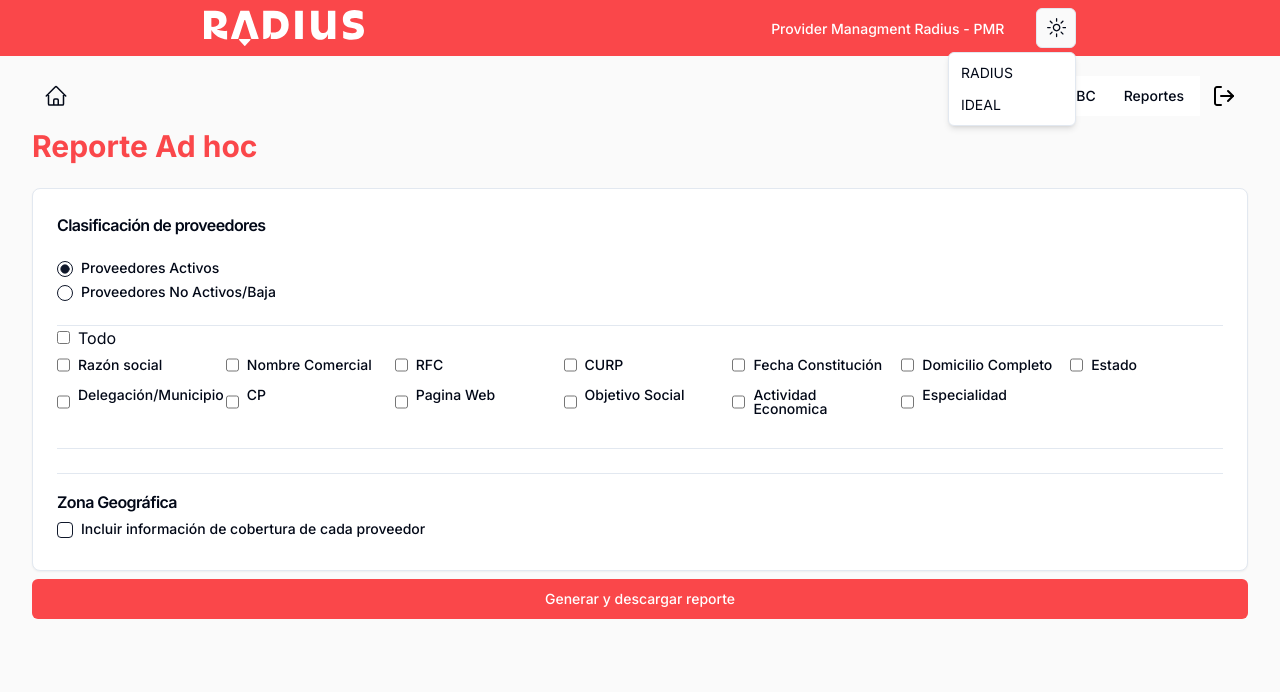
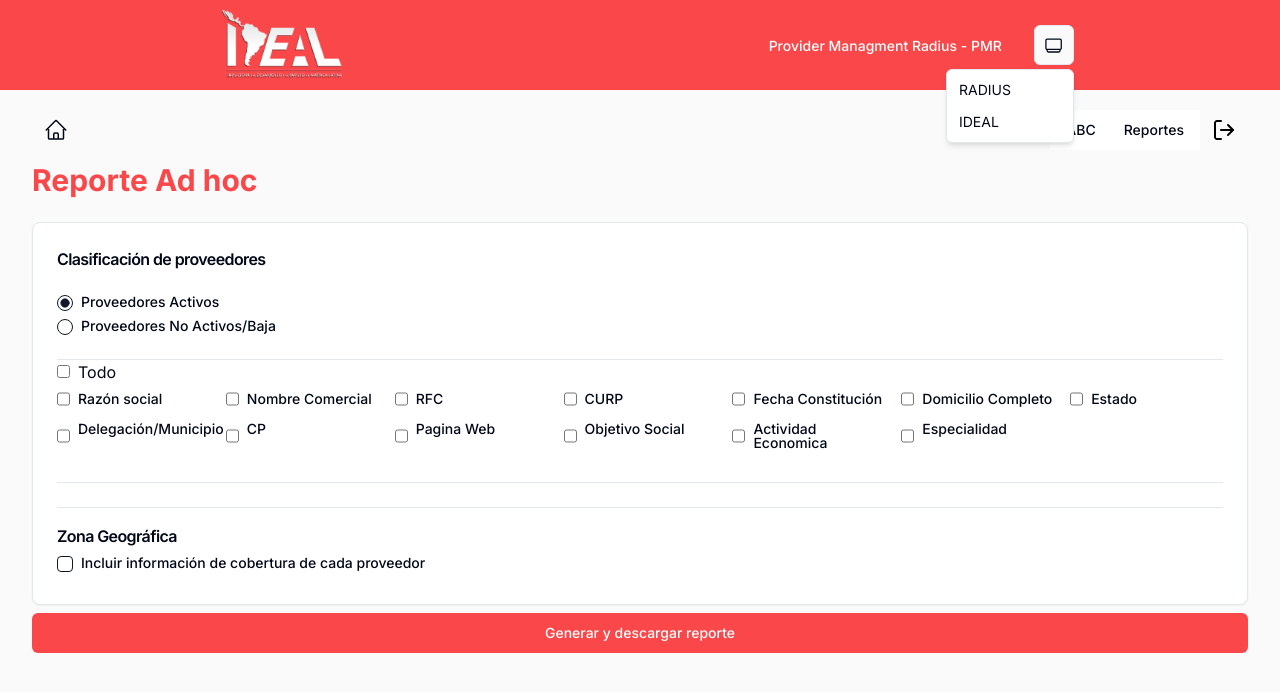
Before and after one commit to jblancoh/frontend-proveedores, a Next.js app: page /reports/ad-hoc in a window 1280 px wide. Both pictures are taken after a click on the button "Toggle theme". Shown: the top 692 px of the page. Built offline with nearby package versions, Linux system fonts and the light colour scheme.

Commit message:
Update theme colors and icons

```diff
--- a/src/app/globals.css
+++ b/src/app/globals.css
@@ -35,38 +35,39 @@
     --radius: 0.5rem;
     --radius-background: 359, 95%, 63%, 1;
     --radius-foreground: 2, 56%, 48%, 1;
-    /* --radius-background: 207.79, 98.55%, 27.06%, 1; */
   }
 
   .dark {
-    --background: 222.2 84% 4.9%;
-    --foreground: 210 40% 98%;
+    --background: 0 0% 98%;
+    --foreground: 222.2 84% 4.9%;
 
-    --card: 222.2 84% 4.9%;
-    --card-foreground: 210 40% 98%;
+    --card: 0 0% 100%;
+    --card-foreground: 222.2 84% 4.9%;
 
-    --popover: 222.2 84% 4.9%;
-    --popover-foreground: 210 40% 98%;
+    --popover: 0 0% 100%;
+    --popover-foreground: 222.2 84% 4.9%;
 
-    --primary: 210 40% 98%;
-    --primary-foreground: 222.2 47.4% 11.2%;
+    --primary: 222.2 47.4% 11.2%;
+    --primary-foreground: 210 40% 98%;
 
-    --secondary: 217.2 32.6% 17.5%;
-    --secondary-foreground: 210 40% 98%;
+    --secondary: 210 40% 96.1%;
+    --secondary-foreground: 222.2 47.4% 11.2%;
 
-    --muted: 217.2 32.6% 17.5%;
-    --muted-foreground: 215 20.2% 65.1%;
+    --muted: 210 40% 96.1%;
+    --muted-foreground: 263.4 9% 27%;
 
-    --accent: 217.2 32.6% 17.5%;
-    --accent-foreground: 210 40% 98%;
+    --accent: 215, 19%, 35%, 1;
+    --accent-foreground: 222.2 47.4% 11.2%;
 
-    --destructive: 0 62.8% 30.6%;
+    --destructive: 0 84.2% 60.2%;
     --destructive-foreground: 210 40% 98%;
 
-    --border: 217.2 32.6% 17.5%;
-    --input: 217.2 32.6% 17.5%;
-    --ring: 212.7 26.8% 83.9%;
-    --radius-background: 359, 95%, 63%, 1;
+    --border: 214.3 31.8% 91.4%;
+    --input: 214.3 31.8% 91.4%;
+    --ring: 222.2 84% 4.9%;
+
+    --radius: 0.5rem;
+    --radius-background: 207.79, 98.55%, 27.06%, 1;
     --radius-foreground: 2, 56%, 48%, 1;
   }
 }
--- a/src/components/DarkMode.tsx
+++ b/src/components/DarkMode.tsx
@@ -1,7 +1,7 @@
 "use client"
 
 import * as React from "react"
-import { MoonIcon, SunIcon } from "@radix-ui/react-icons"
+import { CardStackIcon, RocketIcon } from "@radix-ui/react-icons"
 import { useTheme } from "next-themes"
 import { Button } from "@/components/ui/button"
 import {
@@ -17,9 +17,9 @@ export function DarkMode() {
   return (
     <DropdownMenu>
       <DropdownMenuTrigger asChild>
-        <Button variant="outline" size="icon">
-          <SunIcon className="h-[1.2rem] w-[1.2rem] rotate-0 scale-100 transition-all dark:-rotate-90 dark:scale-0" />
-          <MoonIcon className="absolute h-[1.2rem] w-[1.2rem] rotate-90 scale-0 transition-all dark:rotate-0 dark:scale-100" />
+        <Button variant="outline" size="icon" className="hover:bg-radius  hover:text-white">
+          <CardStackIcon className="h-[1.2rem] w-[1.2rem] rotate-0 scale-100 transition-all dark:-rotate-90 dark:scale-0" />
+          <RocketIcon className="absolute h-[1.2rem] w-[1.2rem] rotate-90 scale-0 transition-all dark:rotate-0 dark:scale-100" />
           <span className="sr-only">Toggle theme</span>
         </Button>
       </DropdownMenuTrigger>
--- a/src/components/NavBar.tsx
+++ b/src/components/NavBar.tsx
@@ -9,9 +9,11 @@ import { Label } from "./ui/label";
 import { useContext } from "react";
 import { AuthContext } from "@/context/auth-provider";
 import { DarkMode } from "./DarkMode";
+import { useTheme } from "next-themes";
 
 const NavBar = () => {
   const { user } = useContext(AuthContext) || {};
+  const { theme } = useTheme();
   return (
     <div className="flex justify-around py-2 bg-radius">
       <NavigationMenu>
@@ -21,7 +23,9 @@ const NavBar = () => {
               href="/"
               passHref
             >
-              <img src="/radius.svg"  />
+              {
+                theme === "light" ? <img src="/radius.svg" /> : <img src="/ideal.png" width={150} height={150} />
+              }
             </Link>
           </NavigationMenuItem>
         </NavigationMenuList>
--- a/src/components/ui/dropdown-menu.tsx
+++ b/src/components/ui/dropdown-menu.tsx
@@ -83,7 +83,7 @@ const DropdownMenuItem = React.forwardRef<
   <DropdownMenuPrimitive.Item
     ref={ref}
     className={cn(
-      "relative flex cursor-default select-none items-center rounded-sm px-2 py-1.5 text-sm outline-none transition-colors focus:bg-accent focus:text-accent-foreground data-[disabled]:pointer-events-none data-[disabled]:opacity-50",
+      "relative flex cursor-default select-none items-center rounded-sm px-2 py-1.5 text-sm outline-none transition-colors focus:bg-radius focus:text-white data-[disabled]:pointer-events-none data-[disabled]:opacity-50",
       inset && "pl-8",
       className
     )}
```
Also changed, not shown: public/ideal.png (added).
